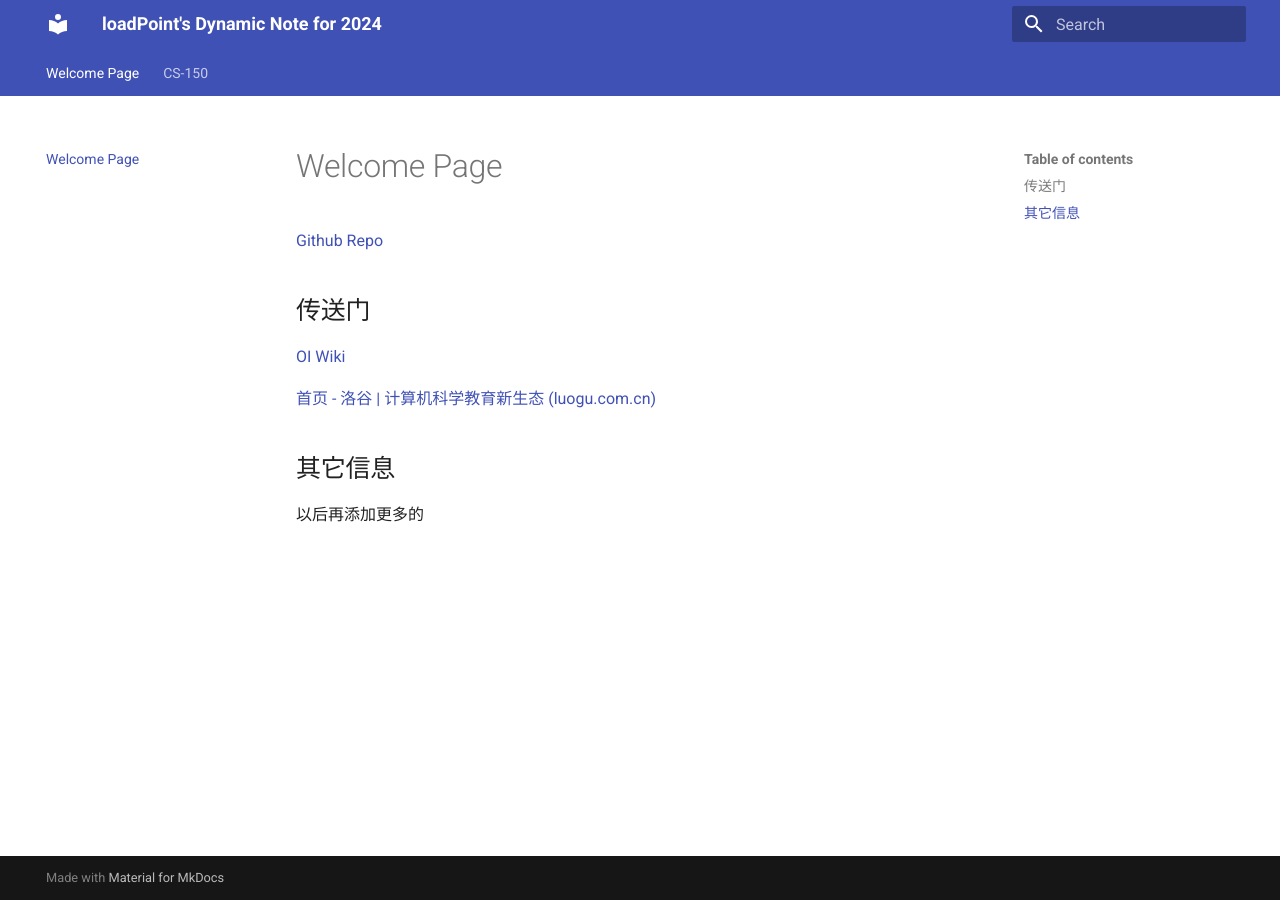
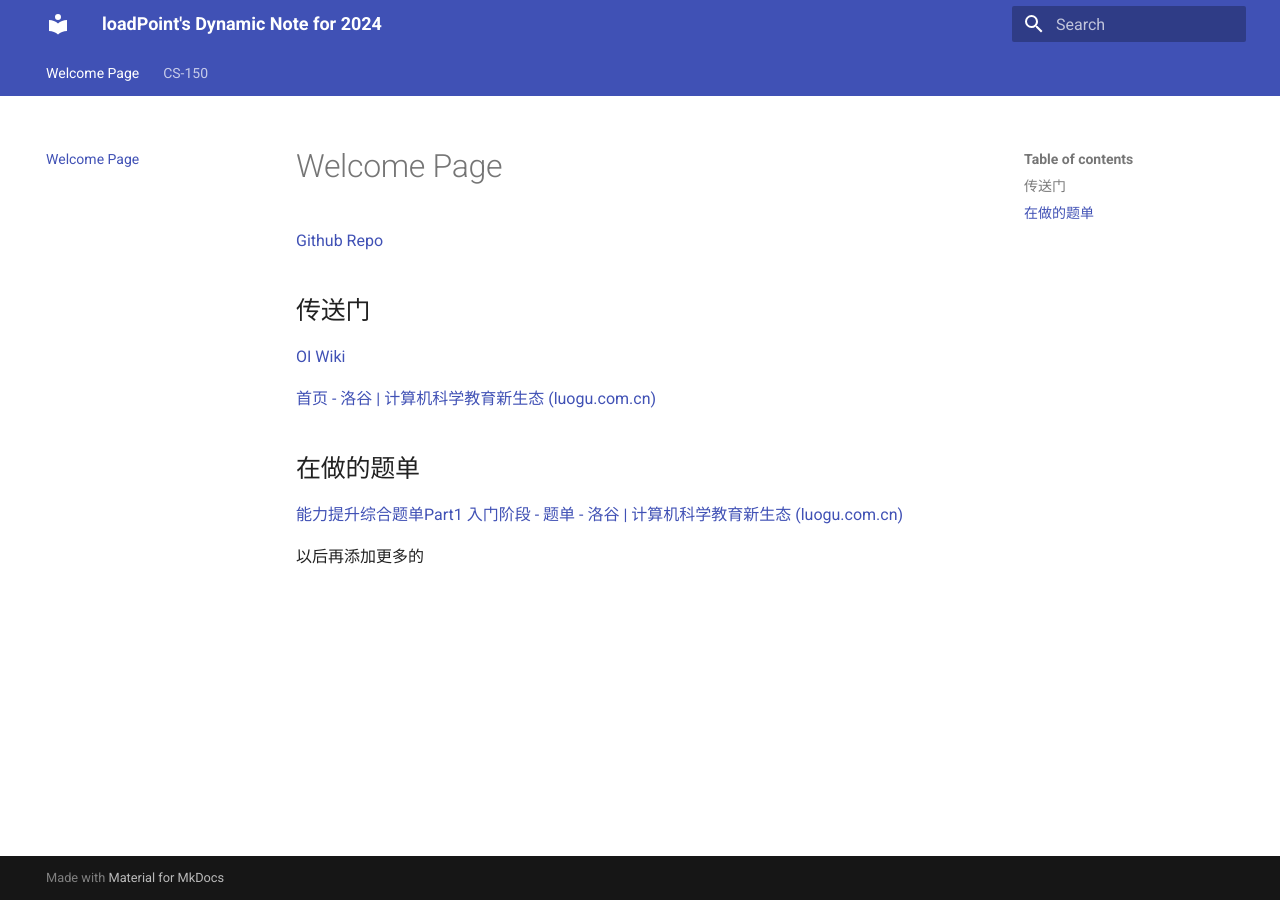
Before and after one commit to loadPoint/loadPoint.github.io, an MkDocs documentation site: the page built from docs/index.md, in a window 1280 px wide. Built offline with MkDocs 1.6.1 and Material for MkDocs 9.7.7, drawn with Linux system fonts in a browser that asks for light colours.

Commit message:
Auto commit at 20240619-141442

```diff
--- a/docs/index.md
+++ b/docs/index.md
@@ -8,6 +8,8 @@
 
 [首页 - 洛谷 | 计算机科学教育新生态 (luogu.com.cn)](https://www.luogu.com.cn/)
 
-## 其它信息
+## 在做的题单
+
+[能力提升综合题单Part1 入门阶段 - 题单 - 洛谷 | 计算机科学教育新生态 (luogu.com.cn)](https://www.luogu.com.cn/training/9349#problems)
 
 以后再添加更多的
```
